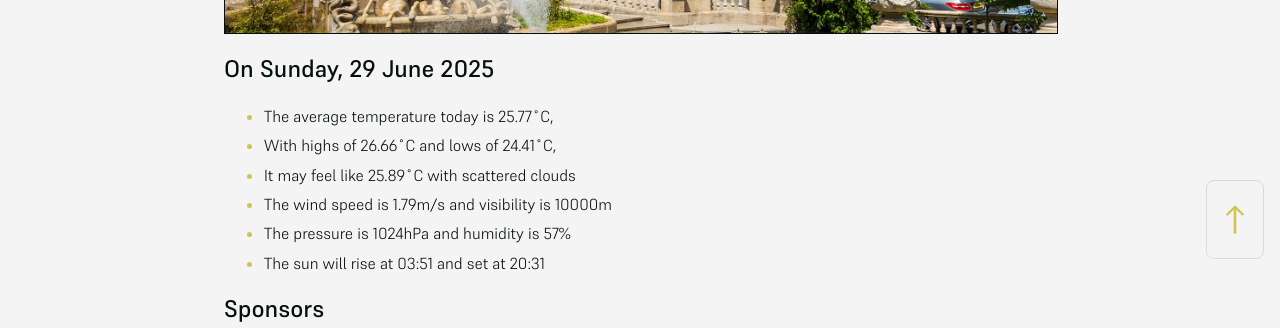
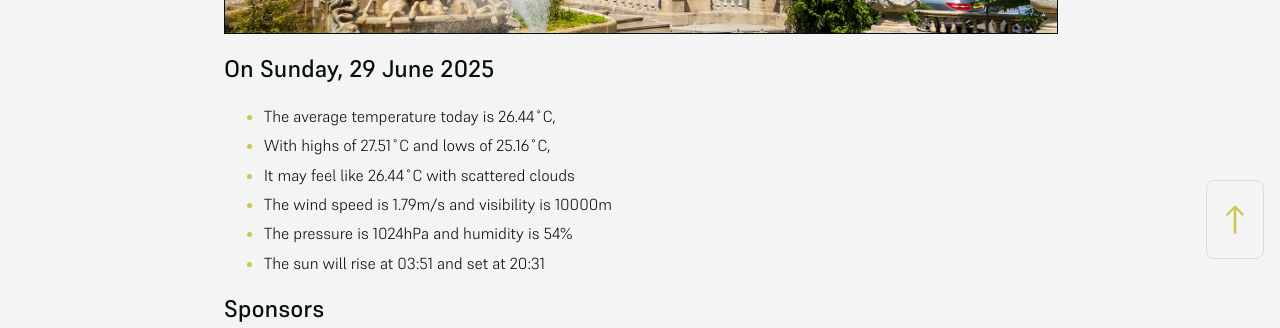
Before and after one commit to mat-0/cheltenham-open-data, a Jekyll site: the page built from index.md, in a window 1280 px wide. Shown: the part 625-953 px from the top of the page. Built offline with Jekyll 4.4.1, drawn with Linux system fonts in a browser that asks for light colours.

Commit message:
Updated 2025-06-29 13:57:49

```diff
--- a/index.md
+++ b/index.md
@@ -10,11 +10,11 @@ seo: Menu
 <!-- weather_marker starts -->
 ## On Sunday, 29 June 2025
 
-- The average temperature today is 25.77˚C,
-- With highs of 26.66˚C and lows of 24.41˚C,
-- It may feel like 25.89˚C with scattered clouds
+- The average temperature today is 26.44˚C,
+- With highs of 27.51˚C and lows of 25.16˚C,
+- It may feel like 26.44˚C with scattered clouds
 - The wind speed is 1.79m/s and visibility is 10000m
-- The pressure is 1024hPa and humidity is 57%
+- The pressure is 1024hPa and humidity is 54%
 - The sun will rise at 03:51 and set at 20:31
 
 <!-- weather_marker ends -->
```
Also changed, not shown: _data/flood.json (+5 -48 lines), _pages/news.md (+6 -6 lines).
